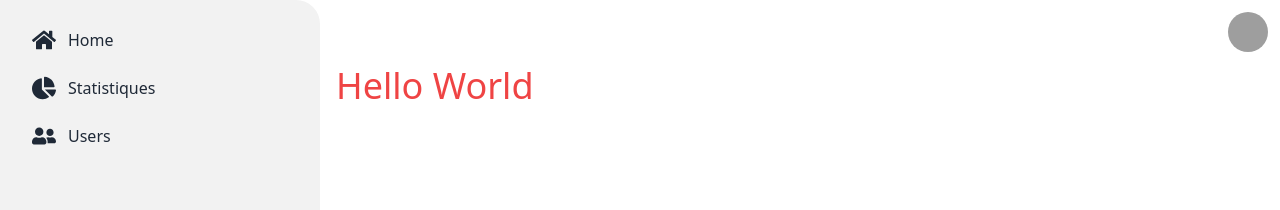
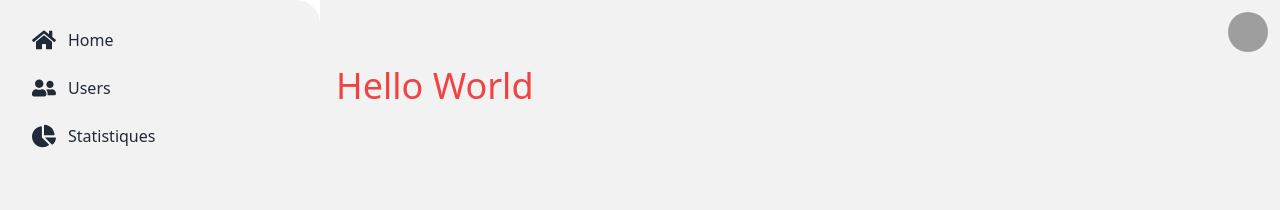
Before and after one commit to ichala/react-dashboard-ui, a React (Create React App) app: page / in a window 1280 px wide. Shown: the top 210 px of the page. Built offline with nearby package versions, Linux system fonts and the light colour scheme; grey boxes are pictures that could not be loaded; the HTML template or start-up script is replaced by a standard one.

Commit message:
Update Sidebar

```diff
--- a/src/Components/Sidebar/Sidebar.jsx
+++ b/src/Components/Sidebar/Sidebar.jsx
@@ -1,14 +1,15 @@
 import React from 'react';
 import { FaHome, FaChartPie, FaUserFriends } from 'react-icons/fa';
 import { BiMenuAltLeft } from 'react-icons/bi';
+import { NavLink } from 'react-router-dom';
 
 function Sidebar({ children }) {
   return (
     <>
       <div className="drawer drawer-mobile ">
         <input id="SideBar" type="checkbox" className="drawer-toggle" />
-        <div className="drawer-content  bg-base-100">
-          <div className="navbar bg-base-100">
+        <div className="drawer-content  bg-base-200">
+          <div className="navbar bg-base-200">
             <div className="flex-1">
               <label htmlFor="SideBar" className="text-base-content  drawer-button lg:hidden"><BiMenuAltLeft size={30} /></label>
             </div>
@@ -47,15 +48,15 @@ function Sidebar({ children }) {
               </a>
             </li>
             <li>
+              <NavLink to="Users">
+                <FaUserFriends className="h-6 w-6" />
+                Users
+              </NavLink>
+            </li>
+            <li>
               <a href="#s">
                 <FaChartPie className="h-6 w-6" />
                 Statistiques
-              </a>
-            </li>
-            <li>
-              <a href="#s">
-                <FaUserFriends className="h-6 w-6" />
-                Users
               </a>
             </li>
 
```
